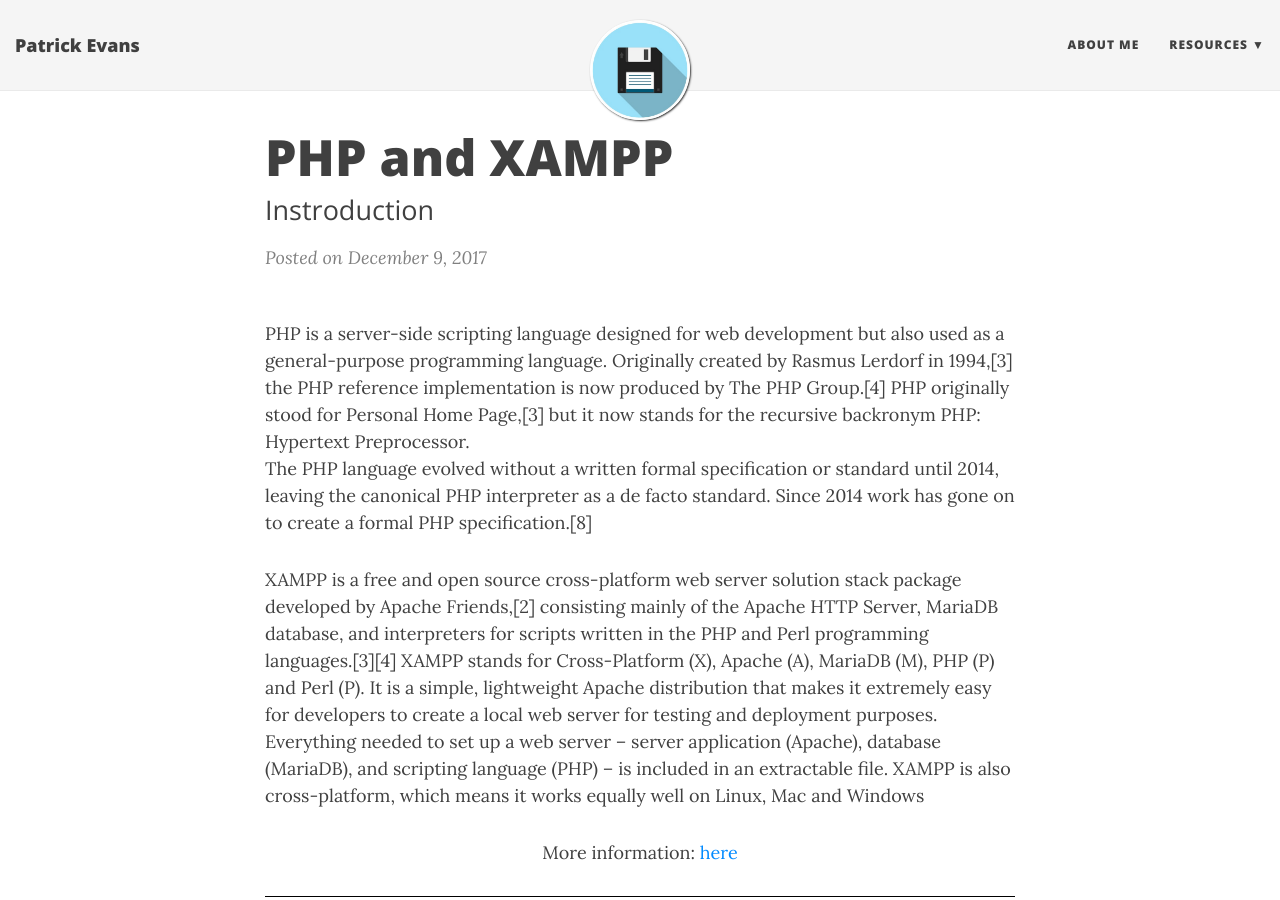
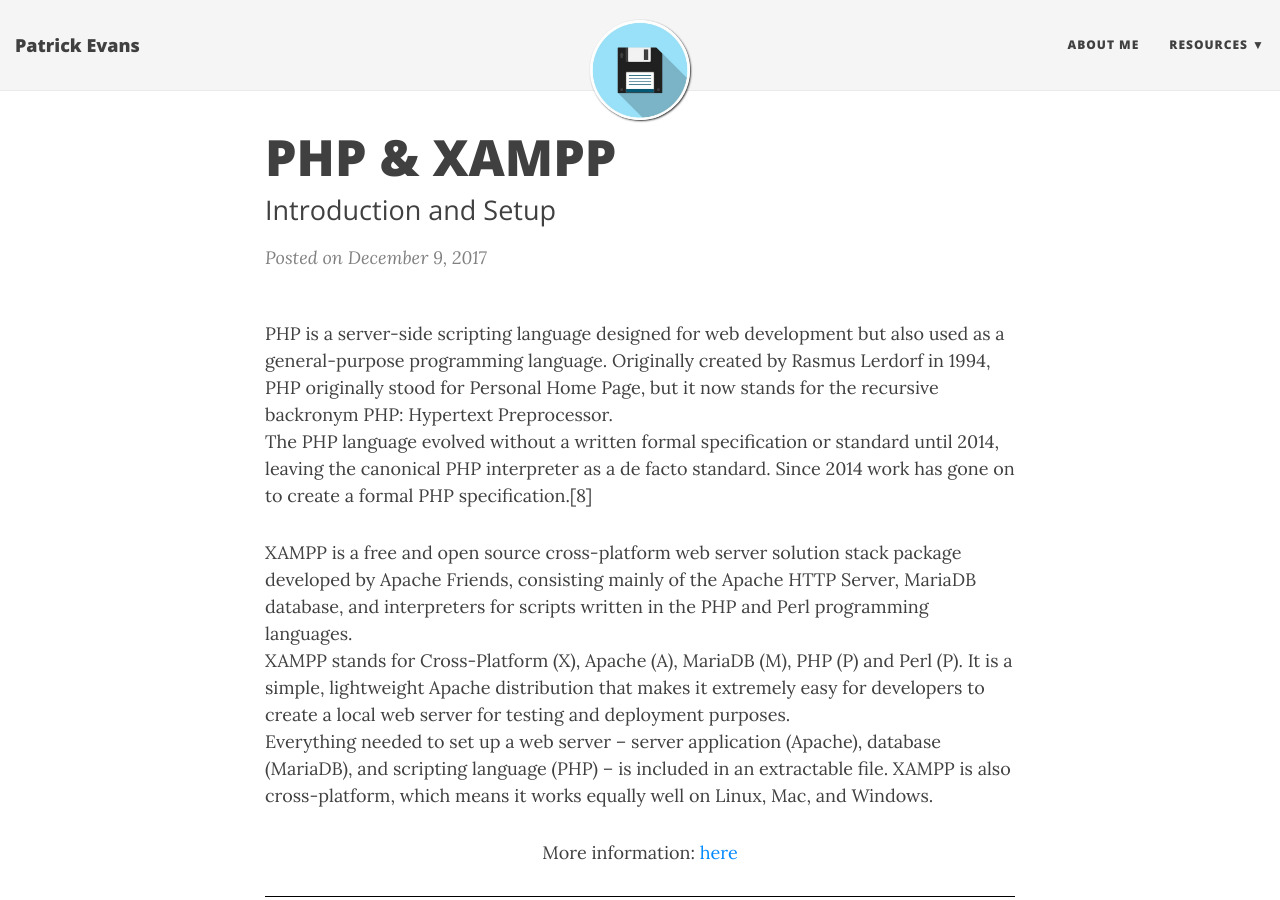
Before and after one commit to patevs/old_blog, a Jekyll site: the page built from _posts/2017-12-09-php.md, in a window 1280 px wide and 900 px high. Built offline with Jekyll 4.4.1, drawn with Linux system fonts in a browser that asks for light colours; nearby versions of some CDN libraries.

Commit message:
formatting php _post

```diff
--- a/_posts/2017-12-09-php.md
+++ b/_posts/2017-12-09-php.md
@@ -1,22 +1,21 @@
 ---
 layout: post
-title: PHP and XAMPP
-subtitle: Instroduction
+title: PHP & XAMPP
+subtitle: Introduction and Setup
 ---
 
 <div style="border-bottom:1px solid black">
 <p>
-PHP is a server-side scripting language designed for web development but also used as a general-purpose programming language. Originally created by Rasmus Lerdorf in 1994,[3] the PHP reference implementation is now produced by The PHP Group.[4] PHP originally stood for Personal Home Page,[3] but it now stands for the recursive backronym PHP: Hypertext Preprocessor.<br>
+PHP is a server-side scripting language designed for web development but also used as a general-purpose programming language. Originally created by Rasmus Lerdorf in 1994, PHP originally stood for Personal Home Page, but it now stands for the recursive backronym PHP: Hypertext Preprocessor.<br>
 The PHP language evolved without a written formal specification or standard until 2014, leaving the canonical PHP interpreter as a de facto standard. Since 2014 work has gone on to create a formal PHP specification.[8]<br>
 </p>
 <p>
-XAMPP is a free and open source cross-platform web server solution stack package developed by Apache Friends,[2] consisting mainly of the Apache HTTP Server, MariaDB database, and interpreters for scripts written in the PHP and Perl programming languages.[3][4] XAMPP stands for Cross-Platform (X), Apache (A), MariaDB (M), PHP (P) and Perl (P). It is a simple, lightweight Apache distribution that makes it extremely easy for developers to create a local web server for testing and deployment purposes.<br>
-Everything needed to set up a web server – server application (Apache), database (MariaDB), and scripting language (PHP) – is included in an extractable file. XAMPP is also cross-platform, which means it works equally well on Linux, Mac and Windows
+XAMPP is a free and open source cross-platform web server solution stack package developed by Apache Friends, consisting mainly of the Apache HTTP Server, MariaDB database, and interpreters for scripts written in the PHP and Perl programming languages.<br> XAMPP stands for Cross-Platform (X), Apache (A), MariaDB (M), PHP (P) and Perl (P). It is a simple, lightweight Apache distribution that makes it extremely easy for developers to create a local web server for testing and deployment purposes.<br>
+Everything needed to set up a web server – server application (Apache), database (MariaDB), and scripting language (PHP) – is included in an extractable file. XAMPP is also cross-platform, which means it works equally well on Linux, Mac, and Windows.
 </p>
 <p style="text-align:center"> More information: <a href="http://simplyadvanced.net/blog/cheat-sheet-for-windows-command-prompt/">here</a></p>
 </div>
 <br>
-
 
 # PHP
 
```
